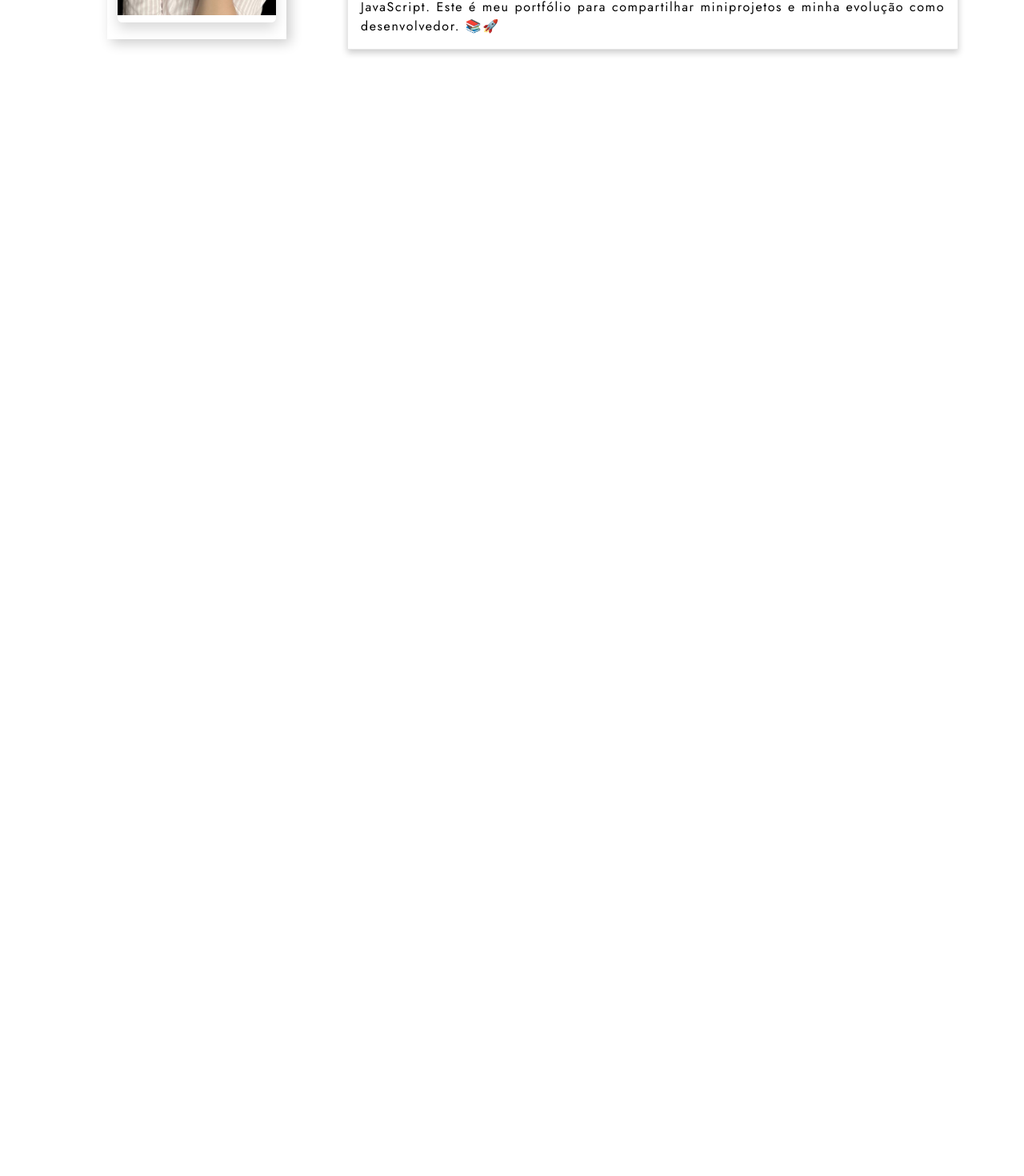
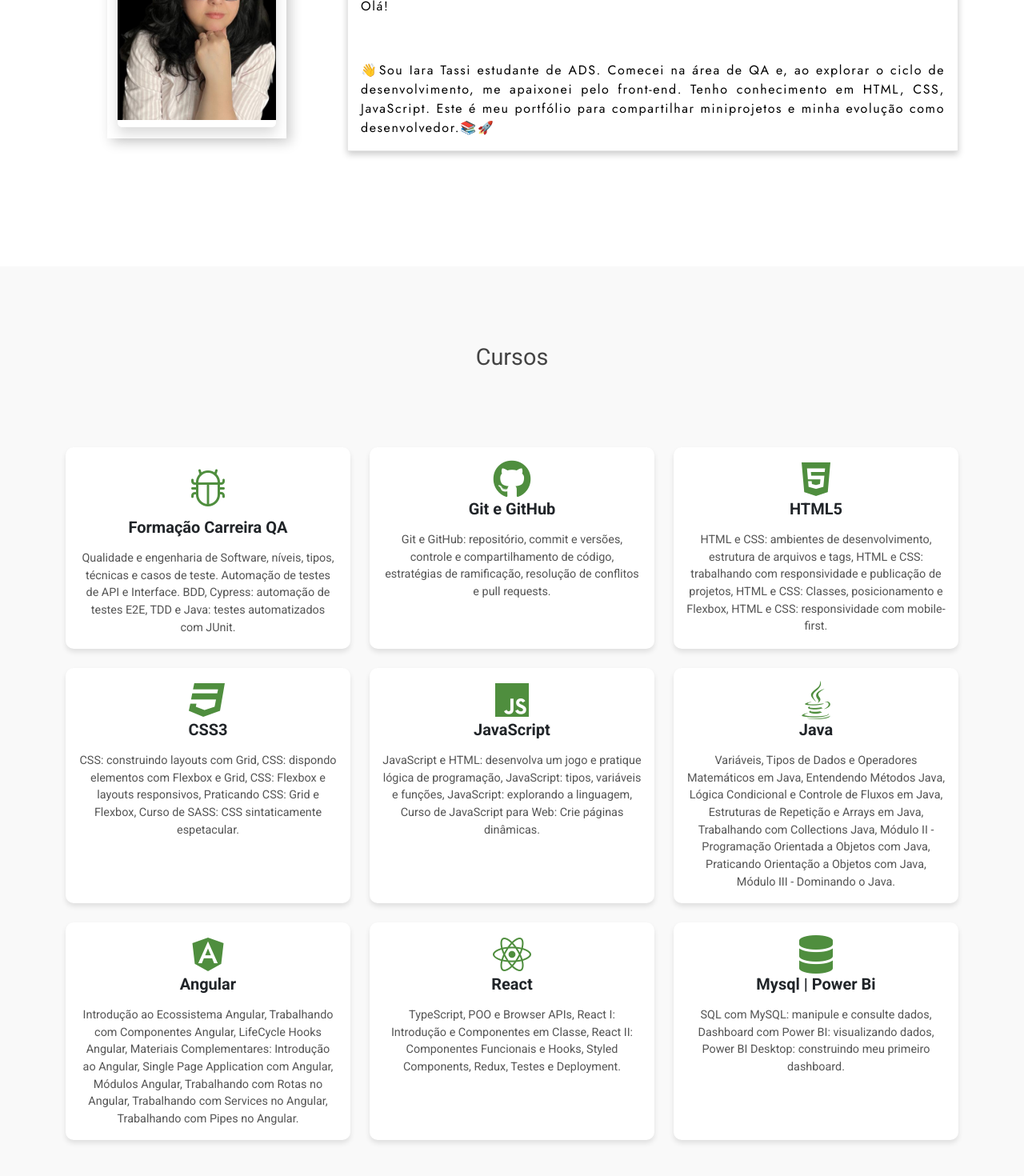
Before and after one commit to IaraTassi/newPortfolio, a React (Vite) app: page / in a window 1280 px wide. Shown: the part 444-1914 px from the top of the page at 80% size. Before the commit the page ends 800 px from the top, so only its background shows below. Built offline with nearby package versions, Linux system fonts and the light colour scheme.

Commit message:
Adicionando Course.tsx e Course.css

```diff
--- a/index.html
+++ b/index.html
@@ -4,6 +4,10 @@
     <meta charset="UTF-8" />
     <link rel="icon" type="image/svg+xml" href="/vite.svg" />
     <meta name="viewport" content="width=device-width, initial-scale=1.0" />
+    <link
+      rel="stylesheet"
+      href="https://cdnjs.cloudflare.com/ajax/libs/font-awesome/5.13.0/css/all.min.css"
+    />
     <link
       href="https://fonts.googleapis.com/css?family=Roboto:300,400,700&display=swap"
       rel="stylesheet"
--- a/package.json
+++ b/package.json
@@ -10,10 +10,14 @@
     "preview": "vite preview"
   },
   "dependencies": {
+    "@fortawesome/fontawesome-svg-core": "^6.7.1",
+    "@fortawesome/free-brands-svg-icons": "^6.7.1",
+    "@fortawesome/react-fontawesome": "^0.2.2",
     "bootstrap": "^5.3.3",
     "bootstrap-icons": "^1.11.3",
     "react": "^18.3.1",
-    "react-dom": "^18.3.1"
+    "react-dom": "^18.3.1",
+    "react-icons": "^5.3.0"
   },
   "devDependencies": {
     "@eslint/js": "^9.13.0",
--- a/src/App.css
+++ b/src/App.css
@@ -1,3 +1,5 @@
+@import url("https://cdn.jsdelivr.net/npm/bootstrap-icons@1.11.3/font/bootstrap-icons.min.css");
+
 * {
   padding: 0;
   margin: 0;
--- a/src/App.tsx
+++ b/src/App.tsx
@@ -1,5 +1,6 @@
 import Navbar from "./components/Navbar/Navbar";
 import About from "./components/About/About";
+import Course from "./components/Course/Course";
 
 import "bootstrap/dist/js/bootstrap.bundle.min.js";
 
@@ -8,6 +9,7 @@ function App() {
     <div>
       <Navbar />
       <About />
+      <Course />
     </div>
   );
 }
--- a/src/components/About/About.css
+++ b/src/components/About/About.css
@@ -1,11 +1,19 @@
-#about-area {
+.main-title {
+  color: #444;
+  font-size: 1.8rem;
+  text-align: center;
+  margin-bottom: 6rem;
+}
+
+.about {
   display: flex;
   flex-direction: row;
   justify-content: center;
   align-items: center;
+  padding-bottom: 6rem;
 }
 
-#about-area .container {
+.about .container {
   display: flex;
   flex-wrap: wrap;
 }
@@ -17,7 +25,7 @@
   padding-top: 0.2rem;
   box-shadow: 0.3rem 0.3rem 0.9rem rgba(0, 0, 0, 0.2);
   margin: 4rem;
-  padding-bottom: 1.25rem;
+  padding-bottom: 0.8rem;
 }
 
 .col-md-4 img {
@@ -79,7 +87,7 @@
 
 /* Estilo responsivo para telas grandes (acima de 1200px) */
 @media (max-width: 1398px) and (min-width: 669px) {
-  #about-area .container {
+  .about .container {
     display: flex;
     flex-direction: row;
     justify-content: space-between;
@@ -96,7 +104,7 @@
 }
 
 @media (max-width: 668px) {
-  #about-area .container {
+  .about .container {
     flex-direction: column;
   }
 
@@ -107,7 +115,7 @@
     margin-bottom: 1.5rem;
   }
 
-  #about-area .col-md-8 {
+  .about .col-md-8 {
     width: auto;
     text-align: center;
   }
--- a/src/components/About/About.tsx
+++ b/src/components/About/About.tsx
@@ -2,16 +2,18 @@ import React from "react";
 
 const About: React.FC = () => {
   return (
-    <div id="about-area">
+    <div className="about" id="about-area">
       <div className="container">
         <div className="row align-items-center">
+          <div className="col-12">
+            <h3 className="main-title">Estudante Front-end</h3>
+          </div>
           <div className="col-md-4">
             <img
               className="img-fluid rounded shadow"
               src="src/assets/image-iaraTassi.jpeg"
               alt="Imagem"
             />
-            <div className="caption">{}</div>
           </div>
 
           <div className="col-md-8">
@@ -28,14 +30,8 @@ const About: React.FC = () => {
                   explorar o ciclo de desenvolvimento, me apaixonei pelo
                   front-end. Tenho conhecimento em HTML, CSS, JavaScript. Este é
                   meu portfólio para compartilhar miniprojetos e minha evolução
-                  como desenvolvedor. 📚🚀
+                  como desenvolvedor.📚🚀
                 </p>
-
-                <div className="mac-icons">
-                  <i className="fas fa-code"></i>
-                  <i className="fas fa-desktop"></i>
-                  <i className="fas fa-cogs"></i>
-                </div>
               </div>
             </div>
           </div>
--- /dev/null
+++ b/src/components/Course/Course.css
@@ -0,0 +1,93 @@
+/* Geral */
+.course {
+  padding-top: 5rem;
+  padding: 6rem 0;
+  background-color: #f9f9f9;
+}
+
+.course .main-title {
+  color: #444;
+  font-size: 1.8rem;
+  text-align: center;
+}
+
+.course .card {
+  border: none;
+  border-radius: 10px;
+  box-shadow: 0 4px 6px rgba(0, 0, 0, 0.1);
+  transition: transform 0.3s ease, box-shadow 0.3s ease;
+}
+
+.course .card:hover {
+  transform: translateY(-5px);
+  box-shadow: 0 8px 12px rgba(0, 0, 0, 0.15);
+}
+
+.course .card i {
+  color: #4f8e3e;
+}
+
+.course .card-title {
+  font-size: 1.25rem;
+  margin-bottom: 1rem;
+  font-weight: 600;
+}
+
+.course .card-text {
+  font-size: 0.9rem;
+  line-height: 1.5;
+  color: #555;
+}
+
+/* Responsividade */
+@media (max-width: 1200px) {
+  .course .main-title {
+    font-size: 1.8rem;
+  }
+
+  .course .card-title {
+    font-size: 1.15rem;
+  }
+
+  .course .card-text {
+    font-size: 0.85rem;
+  }
+}
+
+@media (max-width: 992px) {
+  .course .card {
+    box-shadow: 0 2px 4px rgba(0, 0, 0, 0.1);
+  }
+}
+
+@media (max-width: 768px) {
+  .course .main-title {
+    font-size: 1.6rem;
+  }
+
+  .course .card-title {
+    font-size: 1rem;
+  }
+
+  .course .card-text {
+    font-size: 0.8rem;
+  }
+}
+
+@media (max-width: 576px) {
+  .course .main-title {
+    font-size: 1.5rem;
+  }
+
+  .course .card i {
+    font-size: 2.5rem;
+  }
+
+  .course .card-title {
+    font-size: 0.95rem;
+  }
+
+  .course .card-text {
+    font-size: 0.75rem;
+  }
+}
--- /dev/null
+++ b/src/components/Course/Course.tsx
@@ -0,0 +1,153 @@
+import React from "react";
+
+const Course: React.FC = () => {
+  return (
+    <div className="course" id="course-area">
+      <div className="container">
+        <div className="row">
+          <div className="col-12">
+            <h3 className="main-title text-center">Cursos</h3>
+          </div>
+        </div>
+        <div className="row row-cols-1 row-cols-md-3 g-4">
+          <div className="col">
+            <div className="card h-100 text-center">
+              <div className="card-body">
+                <i className="bi bi-bug fa-3x"></i>
+                <h4 className="card-title">Formação Carreira QA</h4>
+                <p className="card-text">
+                  Qualidade e engenharia de Software, níveis, tipos, técnicas e
+                  casos de teste. Automação de testes de API e Interface. BDD,
+                  Cypress: automação de testes E2E, TDD e Java: testes
+                  automatizados com JUnit.
+                </p>
+              </div>
+            </div>
+          </div>
+
+          <div className="col">
+            <div className="card h-100 text-center">
+              <div className="card-body">
+                <i className="fab fa-github fa-3x"></i>
+                <h4 className="card-title">Git e GitHub</h4>
+                <p className="card-text">
+                  Git e GitHub: repositório, commit e versões, controle e
+                  compartilhamento de código, estratégias de ramificação,
+                  resolução de conflitos e pull requests.
+                </p>
+              </div>
+            </div>
+          </div>
+
+          <div className="col">
+            <div className="card h-100 text-center">
+              <div className="card-body">
+                <i className="fab fa-html5 fa-3x"></i>
+                <h4 className="card-title">HTML5</h4>
+                <p className="card-text">
+                  HTML e CSS: ambientes de desenvolvimento, estrutura de
+                  arquivos e tags, HTML e CSS: trabalhando com responsividade e
+                  publicação de projetos, HTML e CSS: Classes, posicionamento e
+                  Flexbox, HTML e CSS: responsividade com mobile-first.
+                </p>
+              </div>
+            </div>
+          </div>
+
+          <div className="col">
+            <div className="card h-100 text-center">
+              <div className="card-body">
+                <i className="fab fa-css3 fa-3x"></i>
+                <h4 className="card-title">CSS3</h4>
+                <p className="card-text">
+                  CSS: construindo layouts com Grid, CSS: dispondo elementos com
+                  Flexbox e Grid, CSS: Flexbox e layouts responsivos, Praticando
+                  CSS: Grid e Flexbox, Curso de SASS: CSS sintaticamente
+                  espetacular.
+                </p>
+              </div>
+            </div>
+          </div>
+
+          <div className="col">
+            <div className="card h-100 text-center">
+              <div className="card-body">
+                <i className="fab fa-js fa-3x"></i>
+                <h4 className="card-title">JavaScript</h4>
+                <p className="card-text">
+                  JavaScript e HTML: desenvolva um jogo e pratique lógica de
+                  programação, JavaScript: tipos, variáveis e funções,
+                  JavaScript: explorando a linguagem, Curso de JavaScript para
+                  Web: Crie páginas dinâmicas.
+                </p>
+              </div>
+            </div>
+          </div>
+
+          <div className="col">
+            <div className="card h-100 text-center">
+              <div className="card-body">
+                <i className="fab fa-java fa-3x"></i>
+                <h4 className="card-title">Java</h4>
+                <p className="card-text">
+                  Variáveis, Tipos de Dados e Operadores Matemáticos em Java,
+                  Entendendo Métodos Java, Lógica Condicional e Controle de
+                  Fluxos em Java, Estruturas de Repetição e Arrays em Java,
+                  Trabalhando com Collections Java, Módulo II - Programação
+                  Orientada a Objetos com Java, Praticando Orientação a Objetos
+                  com Java, Módulo III - Dominando o Java.
+                </p>
+              </div>
+            </div>
+          </div>
+
+          <div className="col">
+            <div className="card h-100 text-center">
+              <div className="card-body">
+                <i className="fab fa-angular fa-3x"></i>
+                <h4 className="card-title">Angular</h4>
+                <p className="card-text">
+                  Introdução ao Ecossistema Angular, Trabalhando com Componentes
+                  Angular, LifeCycle Hooks Angular, Materiais Complementares:
+                  Introdução ao Angular, Single Page Application com Angular,
+                  Módulos Angular, Trabalhando com Rotas no Angular, Trabalhando
+                  com Services no Angular, Trabalhando com Pipes no Angular.
+                </p>
+              </div>
+            </div>
+          </div>
+
+          <div className="col">
+            <div className="card h-100 text-center">
+              <div className="card-body">
+                <i className="fab fa-react fa-3x"></i>
+                <h4 className="card-title">React</h4>
+                <p className="card-text">
+                  TypeScript, POO e Browser APIs, React I: Introdução e
+                  Componentes em Classe, React II: Componentes Funcionais e
+                  Hooks, Styled Components, Redux, Testes e Deployment.
+                </p>
+              </div>
+            </div>
+          </div>
+
+          <div className="col">
+            <div className="card h-100 text-center">
+              <div className="card-body">
+                <i className="fa fa-database fa-3x"></i>
+                <h4 className="card-title">Mysql | Power Bi</h4>
+                <p className="card-text">
+                  SQL com MySQL: manipule e consulte dados, Dashboard com Power
+                  BI: visualizando dados, Power BI Desktop: construindo meu
+                  primeiro dashboard.
+                </p>
+              </div>
+            </div>
+          </div>
+        </div>
+      </div>
+    </div>
+  );
+};
+
+export default Course;
--- a/src/components/Navbar/Navbar.css
+++ b/src/components/Navbar/Navbar.css
@@ -1,3 +1,7 @@
+html {
+  scroll-behavior: smooth;
+}
+
 body {
   padding-top: 10rem;
 }
--- a/src/components/Navbar/Navbar.tsx
+++ b/src/components/Navbar/Navbar.tsx
@@ -28,28 +28,28 @@ const Navbar: React.FC = () => {
                 className="nav-link active"
                 aria-current="page"
                 id="about-menu"
-                href="#"
+                href="#about-area"
               >
                 About
               </a>
             </li>
             <li className="nav-item">
-              <a className="nav-link" id="course-menu" href="#">
+              <a className="nav-link" id="course-menu" href="#course-area">
                 Cursos
               </a>
             </li>
             <li className="nav-item">
-              <a className="nav-link" id="soft-skills-menu" href="#">
+              <a className="nav-link" id="skills-area" href="#">
                 Soft Skills
               </a>
             </li>
             <li className="nav-item">
-              <a className="nav-link" id="contact-menu" href="#">
+              <a className="nav-link" id="contact-area" href="#">
                 Contato
               </a>
             </li>
             <li className="nav-item">
-              <a className="nav-link" id="project-menu" href="#">
+              <a className="nav-link" id="project-area" href="#">
                 Projetos
               </a>
             </li>
--- a/src/main.tsx
+++ b/src/main.tsx
@@ -2,6 +2,7 @@ import "bootstrap/dist/css/bootstrap.min.css";
 import "./App.css";
 import "./components/Navbar/Navbar.css";
 import "./components/About/About.css";
+import "./components/Course/Course.css";
 import { StrictMode } from "react";
 import { createRoot } from "react-dom/client";
 
```
Also changed, not shown: 1 other file (tests, documents, lock files or other folders).
